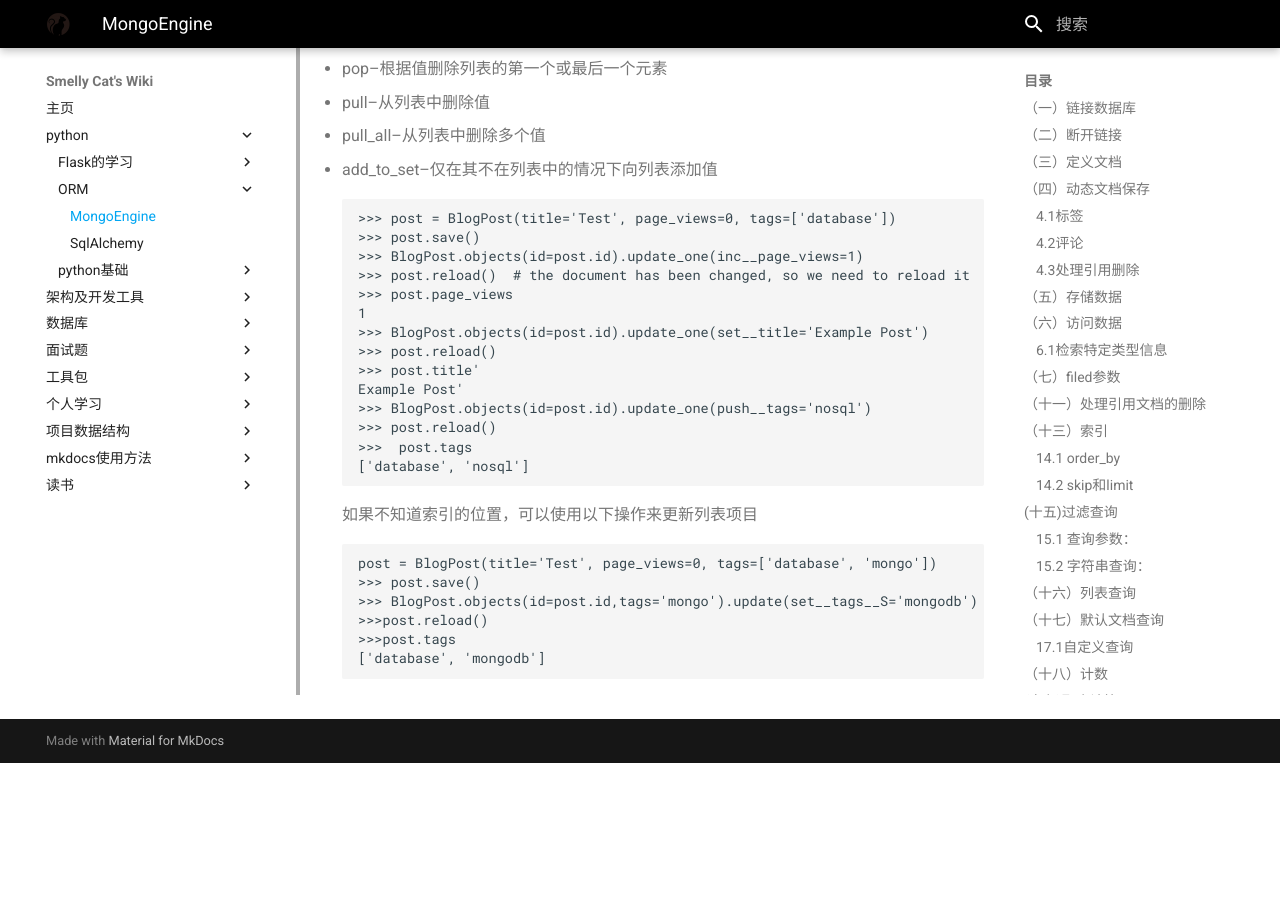
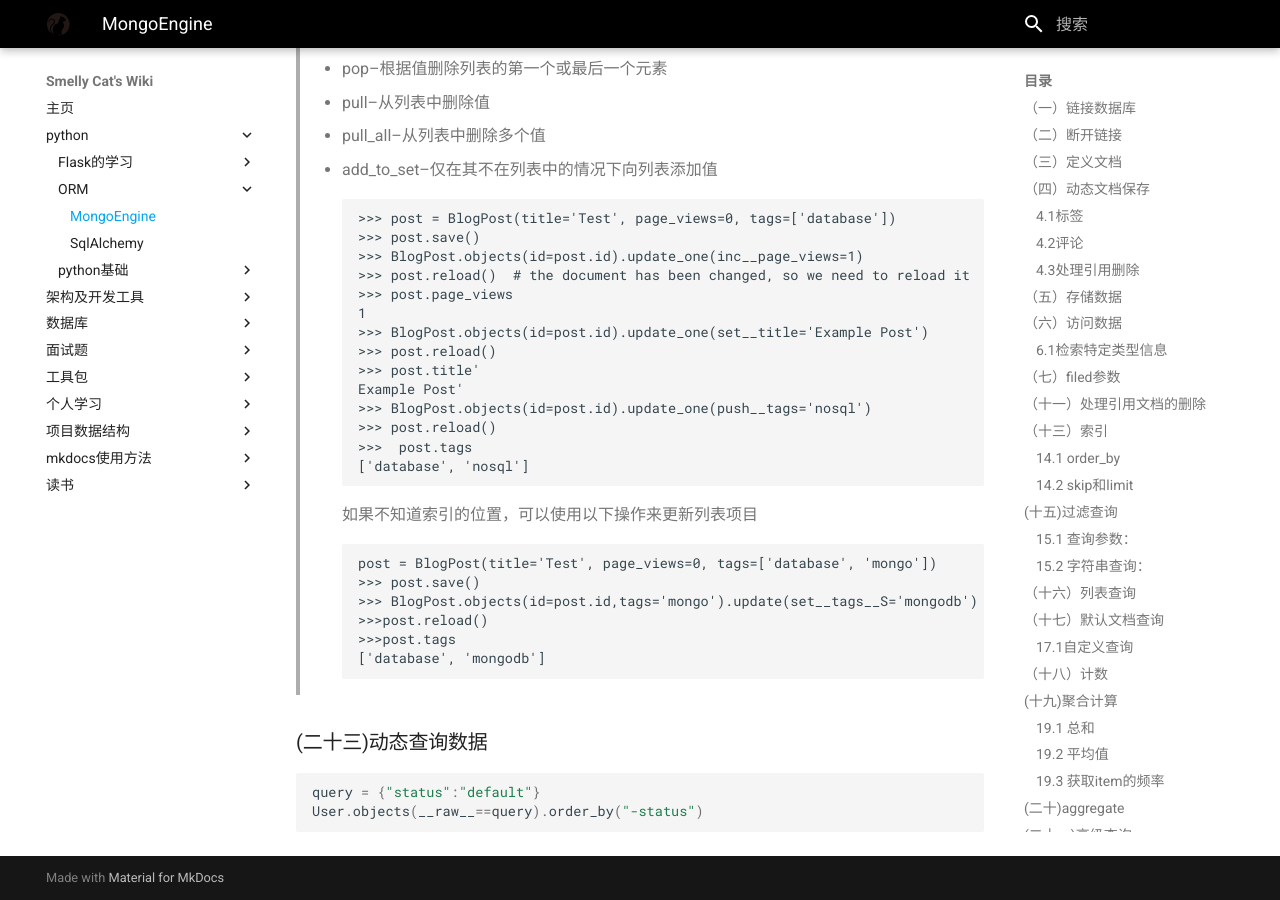
Before and after one commit to MonkeyEric/Eric_doc, an MkDocs documentation site: the page built from docs/ORM/MongoEngine官方文档.md, in a window 1280 px wide and 900 px high, scrolled down 11931 px. Built offline with MkDocs 1.6.1 and Material for MkDocs 9.7.7, drawn with Linux system fonts in a browser that asks for light colours; nearby versions of some CDN libraries; library files that are not in the unit come from our copies; a script that is not in the unit is left out; comment, search, counter and statistics services are not loaded; before the commit the page ends 12694 px from its top, so only the background shows below that.

Commit message:
mongoengine update

````diff
--- a/docs/ORM/MongoEngine官方文档.md
+++ b/docs/ORM/MongoEngine官方文档.md
@@ -592,3 +592,10 @@ post = BlogPost(title='Test', page_views=0, tags=['database', 'mongo'])
 >>>post.tags
 ['database', 'mongodb']
 ```
+
+### (二十三)动态查询数据
+
+```python
+query = {"status":"default"}
+User.objects(__raw__==query).order_by("-status")
+```
````
